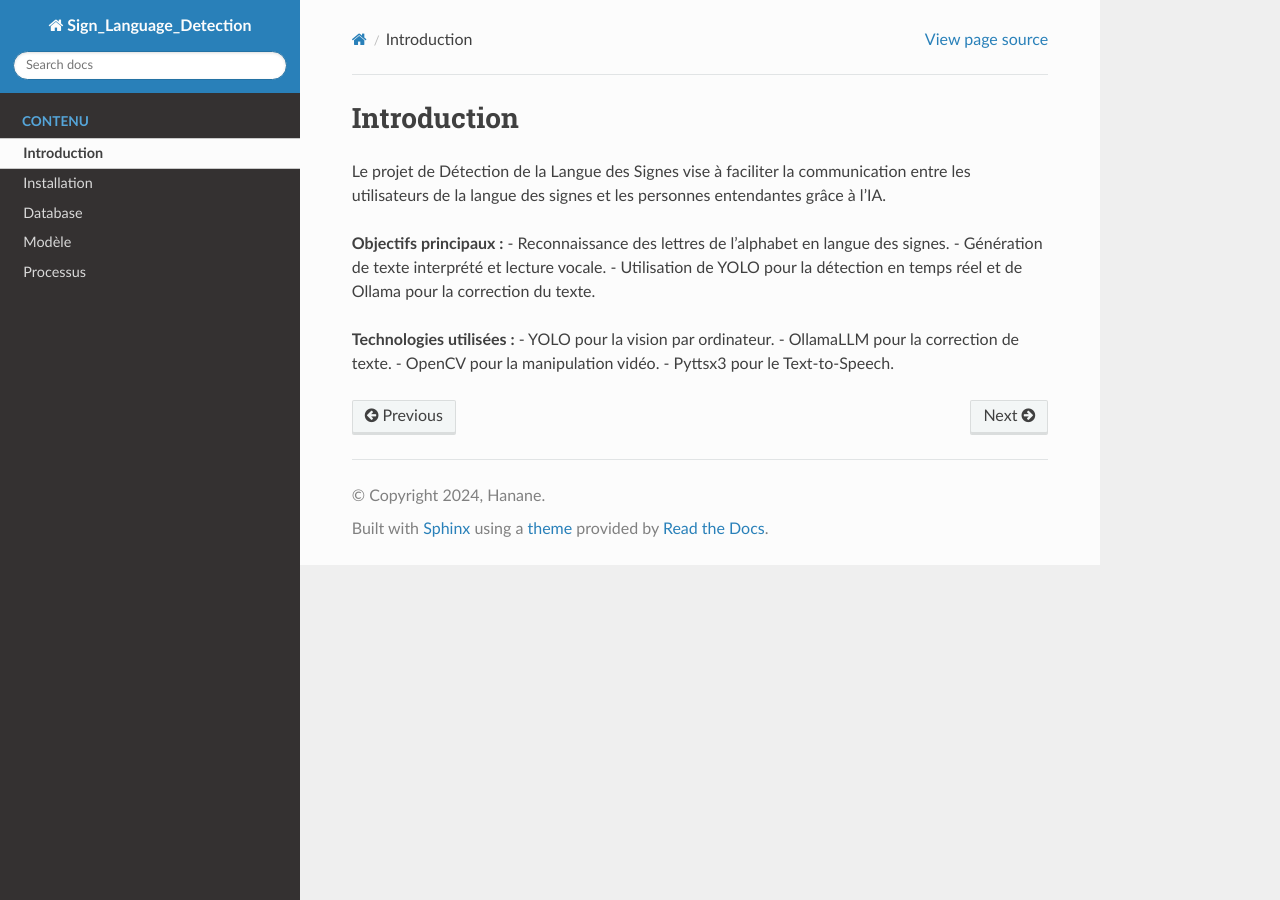
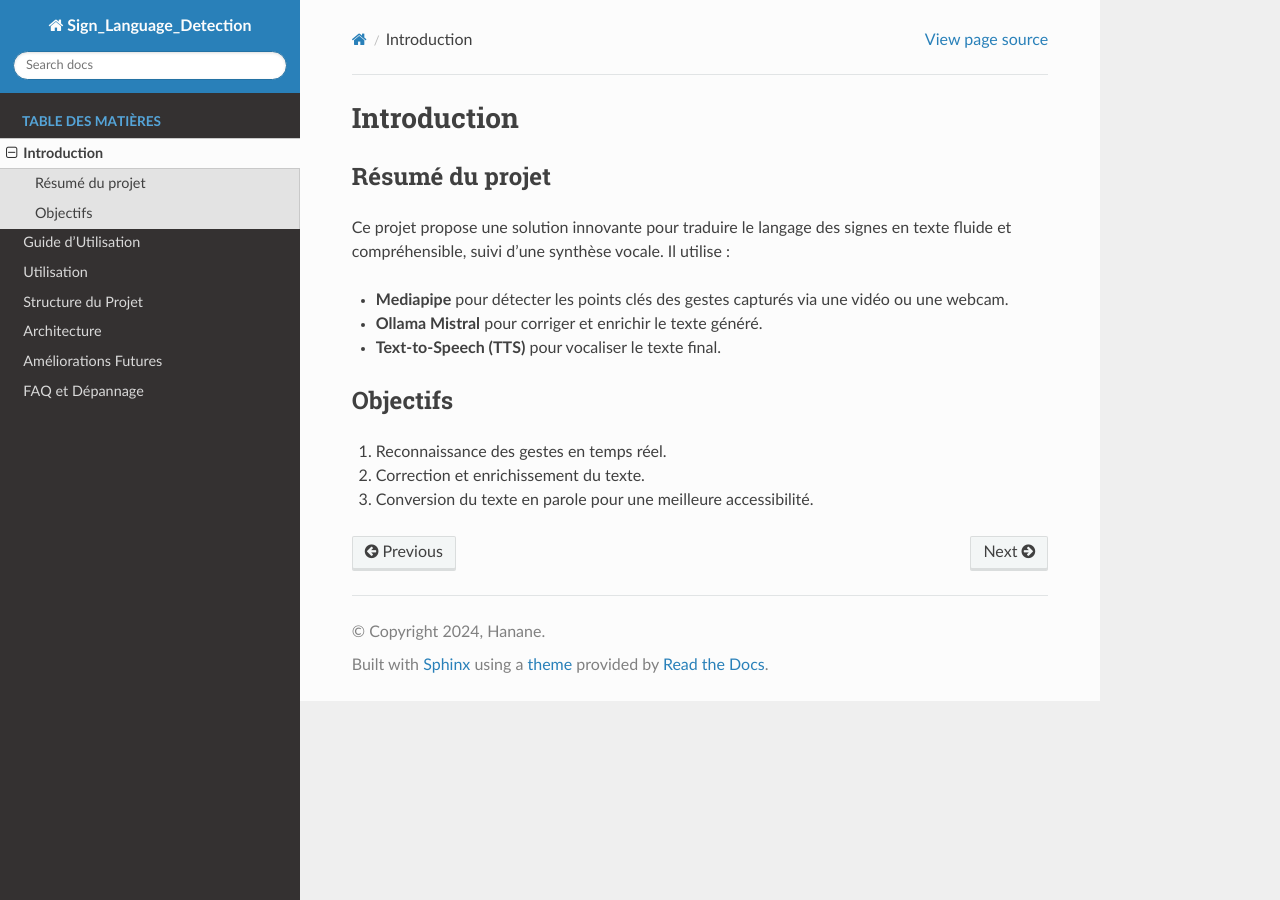
Before and after one commit to Hamcase/Sign_Language_Detection, a Sphinx documentation site: the page built from source/introduction.rst, in a window 1280 px wide. Built offline with Sphinx 7.4.7 and the Read the Docs theme 3.1.0, drawn with Linux system fonts in a browser that asks for light colours; pages that are not in the unit, such as notebooks, are missing from menus.

Commit message:
Description de vos modifications

```diff
--- a/source/introduction.rst
+++ b/source/introduction.rst
@@ -1,15 +1,16 @@
 Introduction
 ============
 
-Le projet de Détection de la Langue des Signes vise à faciliter la communication entre les utilisateurs de la langue des signes et les personnes entendantes grâce à l'IA.
+Résumé du projet
+----------------
+Ce projet propose une solution innovante pour traduire le langage des signes en texte fluide et compréhensible, suivi d'une synthèse vocale. Il utilise :
 
-**Objectifs principaux :**
-- Reconnaissance des lettres de l'alphabet en langue des signes.
-- Génération de texte interprété et lecture vocale.
-- Utilisation de YOLO pour la détection en temps réel et de Ollama pour la correction du texte.
+- **Mediapipe** pour détecter les points clés des gestes capturés via une vidéo ou une webcam.
+- **Ollama Mistral** pour corriger et enrichir le texte généré.
+- **Text-to-Speech (TTS)** pour vocaliser le texte final.
 
-**Technologies utilisées :**
-- YOLO pour la vision par ordinateur.
-- OllamaLLM pour la correction de texte.
-- OpenCV pour la manipulation vidéo.
-- Pyttsx3 pour le Text-to-Speech.
+Objectifs
+---------
+1. Reconnaissance des gestes en temps réel.
+2. Correction et enrichissement du texte.
+3. Conversion du texte en parole pour une meilleure accessibilité.
```
Also changed, not shown: source/faq.rst (+15 -5 lines), source/future_improvements.rst (+6 -6 lines), source/index.rst (+22 -22 lines), source/installation.rst (+21 -15 lines), source/technical_pipeline.rst (+21 -0 lines).
